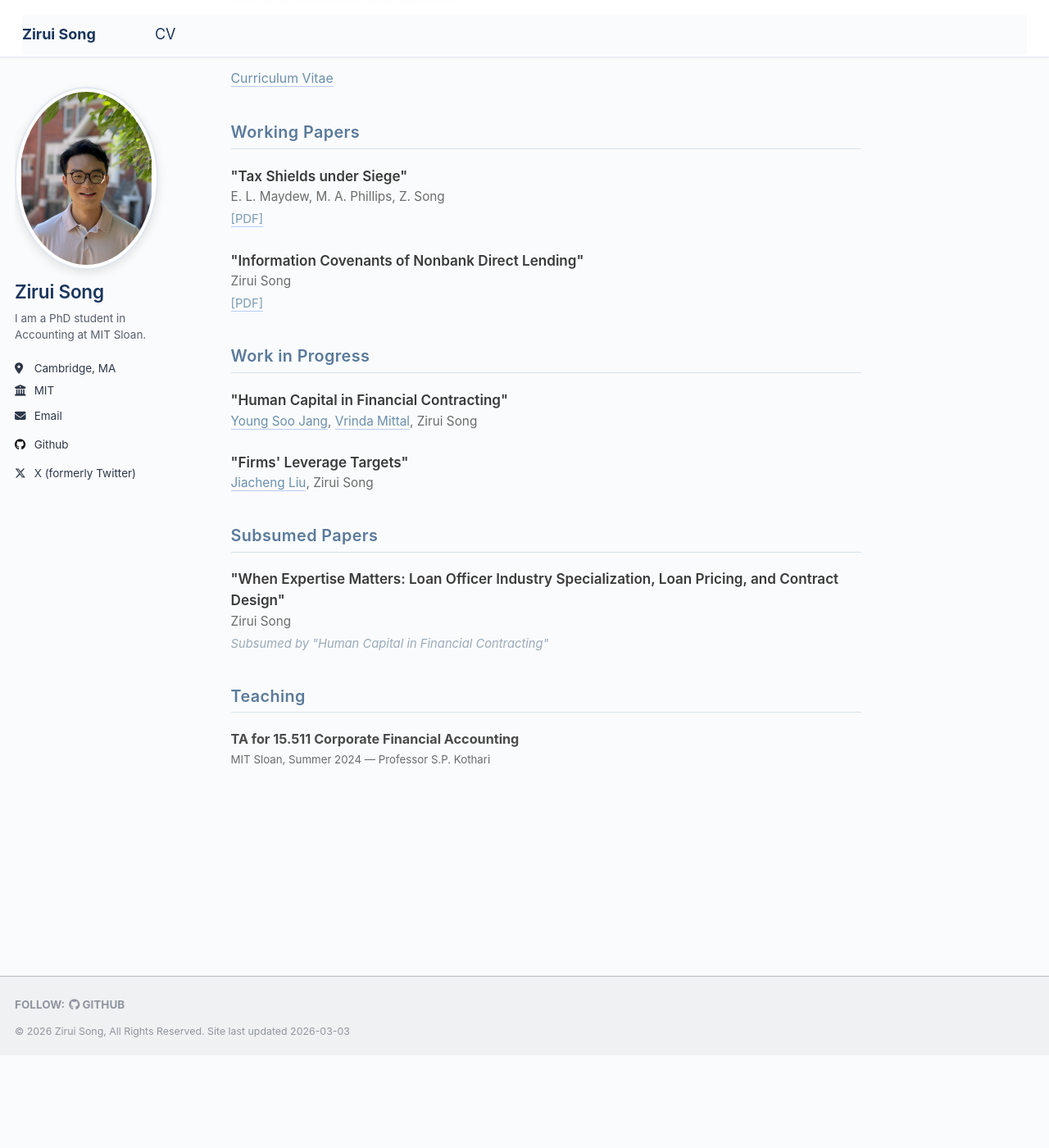
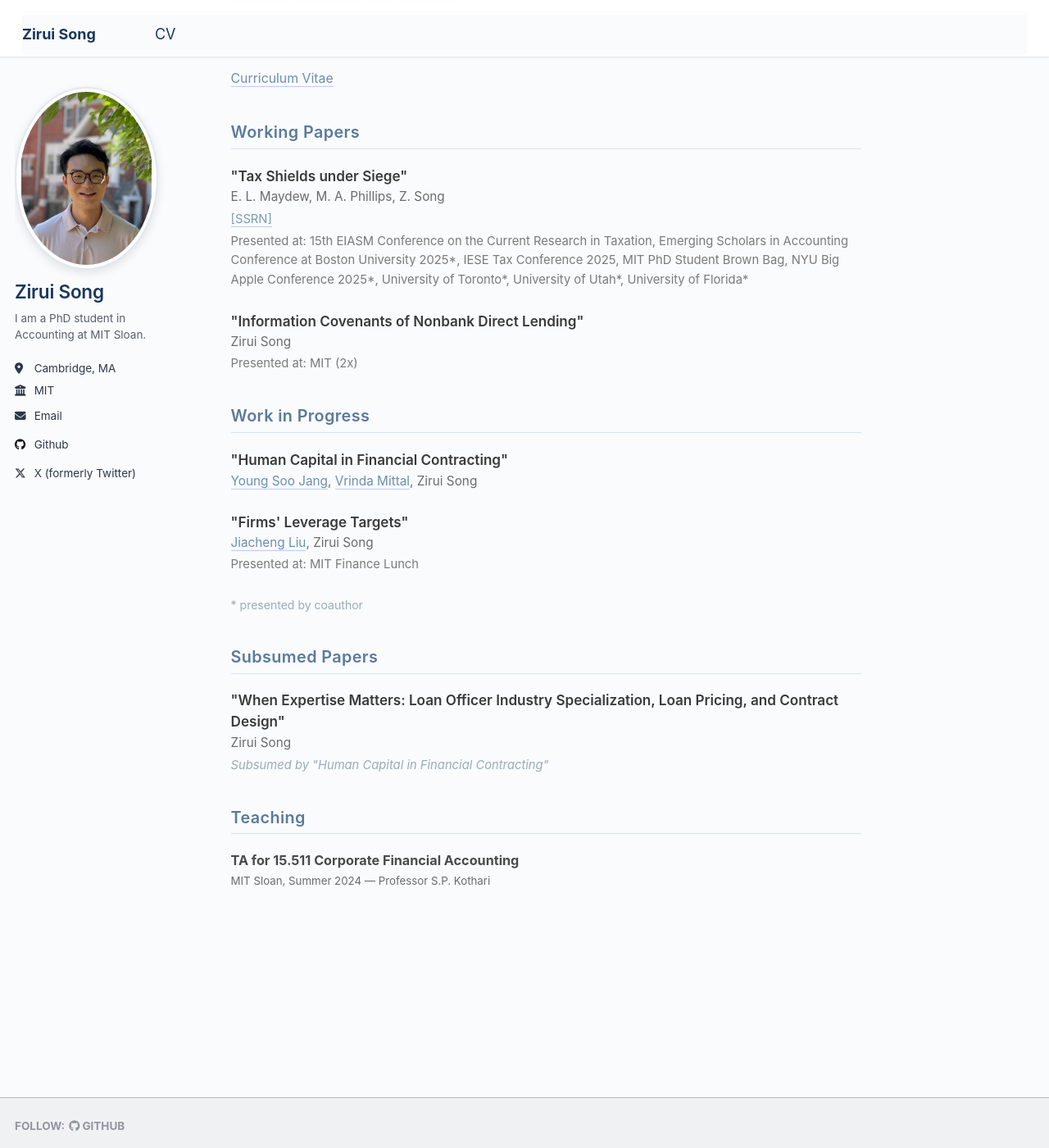
Before and after one commit to zirui-song/zirui-song.github.io, a Jekyll site: the page built from _pages/about.md, in a window 1280 px wide and 1400 px high, scrolled down 238 px. Shown: the whole window at 82% size. Built offline with Jekyll 4.4.1, drawn with Linux system fonts in a browser that asks for light colours; before the commit the page ends 1525 px from its top, so only the background shows below that.

Commit message:
Add SSRN link, conference presentations, and coauthor indicator
- Replace PDF links with SSRN link for Tax Shields paper
- Remove PDF link for ICNDL (no SSRN)
- Add presentations list to Tax Shields, ICNDL, and Leverage Targets
- Mark coauthor presentations with * and add footnote

Co-Authored-By: Claude Opus 4.6 <noreply@anthropic.com>

```diff
--- a/_pages/about.md
+++ b/_pages/about.md
@@ -53,6 +53,12 @@ redirect_from:
 .home-section .paper-links a:hover {
   color: #5a7a9b;
   text-decoration: underline;
+}
+.home-section .paper-presentations {
+  font-size: 0.82em;
+  color: #7a7a7a;
+  margin: 3px 0 0 0;
+  line-height: 1.6;
 }
 .home-section .paper-note {
   font-size: 0.82em;
@@ -111,8 +117,11 @@ My research interests are <strong>Banking</strong>, <strong>Debt Contracting</st
     {% for author in post.authors %}{% if author.name %}{% if author.url %}<a href="{{ author.url }}">{{ author.name }}</a>{% else %}{{ author.name }}{% endif %}{% else %}{{ author }}{% endif %}{% if forloop.last == false %}, {% endif %}{% endfor %}
   </p>
   {% endif %}
-  {% if post.paperurl %}
-  <p class="paper-links"><a href="{{ post.paperurl }}">[PDF]</a></p>
+  {% if post.ssrnurl %}
+  <p class="paper-links"><a href="{{ post.ssrnurl }}">[SSRN]</a></p>
+  {% endif %}
+  {% if post.presentations %}
+  <p class="paper-presentations">Presented at: {% for pres in post.presentations %}{{ pres.name }}{% if pres.coauthor %}*{% endif %}{% if forloop.last == false %}, {% endif %}{% endfor %}</p>
   {% endif %}
 </div>
 {% endfor %}
@@ -128,8 +137,16 @@ My research interests are <strong>Banking</strong>, <strong>Debt Contracting</st
     {% for author in post.authors %}{% if author.name %}{% if author.url %}<a href="{{ author.url }}">{{ author.name }}</a>{% else %}{{ author.name }}{% endif %}{% else %}{{ author }}{% endif %}{% if forloop.last == false %}, {% endif %}{% endfor %}
   </p>
   {% endif %}
+  {% if post.ssrnurl %}
+  <p class="paper-links"><a href="{{ post.ssrnurl }}">[SSRN]</a></p>
+  {% endif %}
+  {% if post.presentations %}
+  <p class="paper-presentations">Presented at: {% for pres in post.presentations %}{{ pres.name }}{% if pres.coauthor %}*{% endif %}{% if forloop.last == false %}, {% endif %}{% endfor %}</p>
+  {% endif %}
 </div>
 {% endfor %}
+
+<p style="font-size: 0.78em; color: #9aabba; margin-top: 0.5em;">* presented by coauthor</p>
 
 {% assign subsumed_papers = site.research | where: "category", "subsumed" | sort: "date" | reverse %}
 {% if subsumed_papers.size > 0 %}
```
Also changed, not shown: _research/ICNDL_20241215.md (+2 -6 lines), _research/MPS.md (+15 -5 lines), _research/leverage_targets.md (+2 -0 lines).
